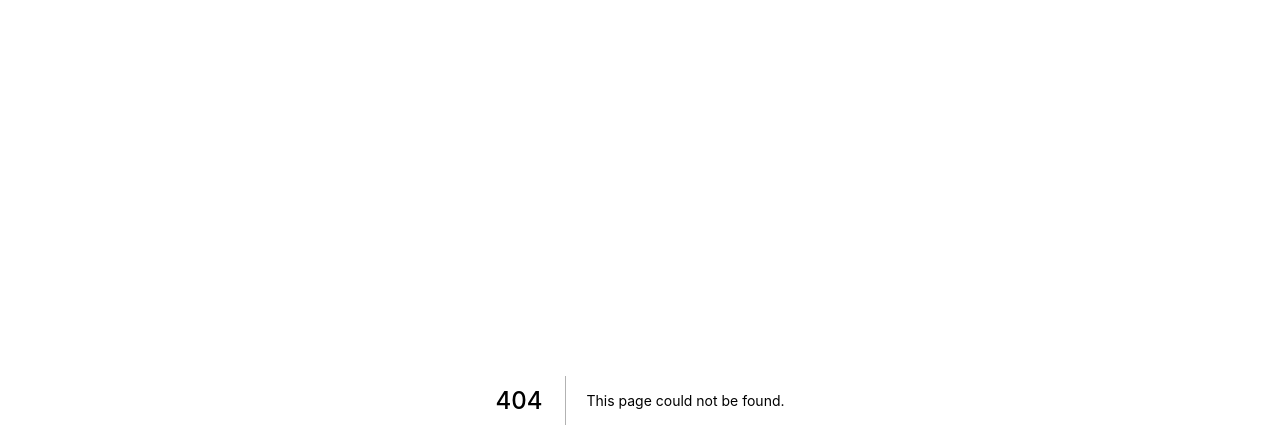
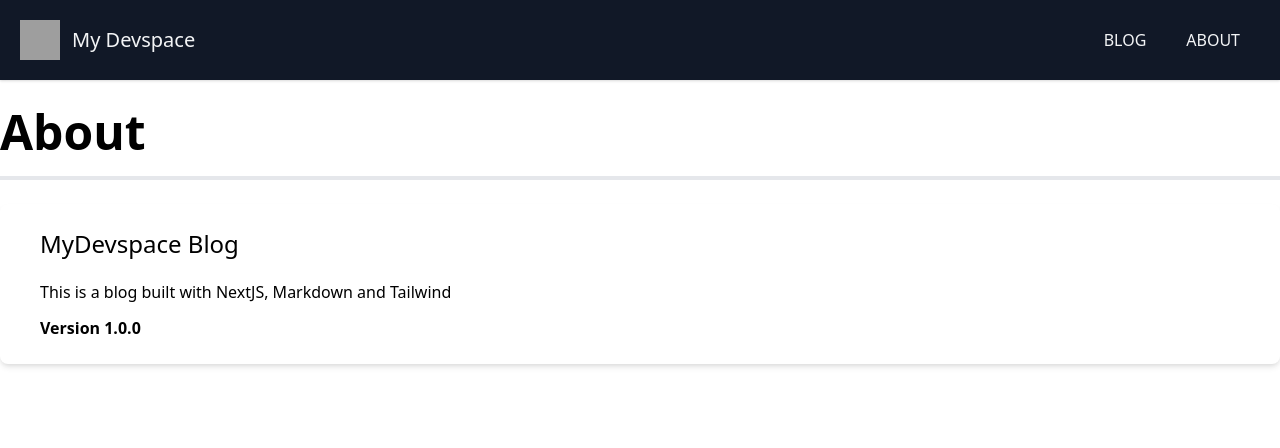
Before and after one commit to rvigil24/my-dev-space-blog, a Next.js app: page /about in a window 1280 px wide. Before the commit this address had no page. Shown: the top 448 px of the page. Built offline with nearby package versions, Linux system fonts and the light colour scheme; grey boxes are pictures that could not be loaded.

Commit message:
created about page

```diff
--- /dev/null
+++ b/pages/about.js
@@ -0,0 +1,23 @@
+import Layout from "../components/Layout";
+
+export default function About() {
+  return <Layout>
+        <h1 className="text-5xl border-b-4 pb-5 font-bold">
+            About
+        </h1>
+        <div className="bg-white shadow-md rounded-lg px-10 py-6 mt-6">
+
+            <h3 className="text-2xl mb-5">
+                MyDevspace Blog
+            </h3>
+
+            <p className="mb-3">
+                This is a blog built with NextJS, Markdown and Tailwind
+            </p>
+
+            <p>
+                <span className="font-bold">Version 1.0.0</span>
+            </p>
+        </div>
+      </Layout>;
+}
```
